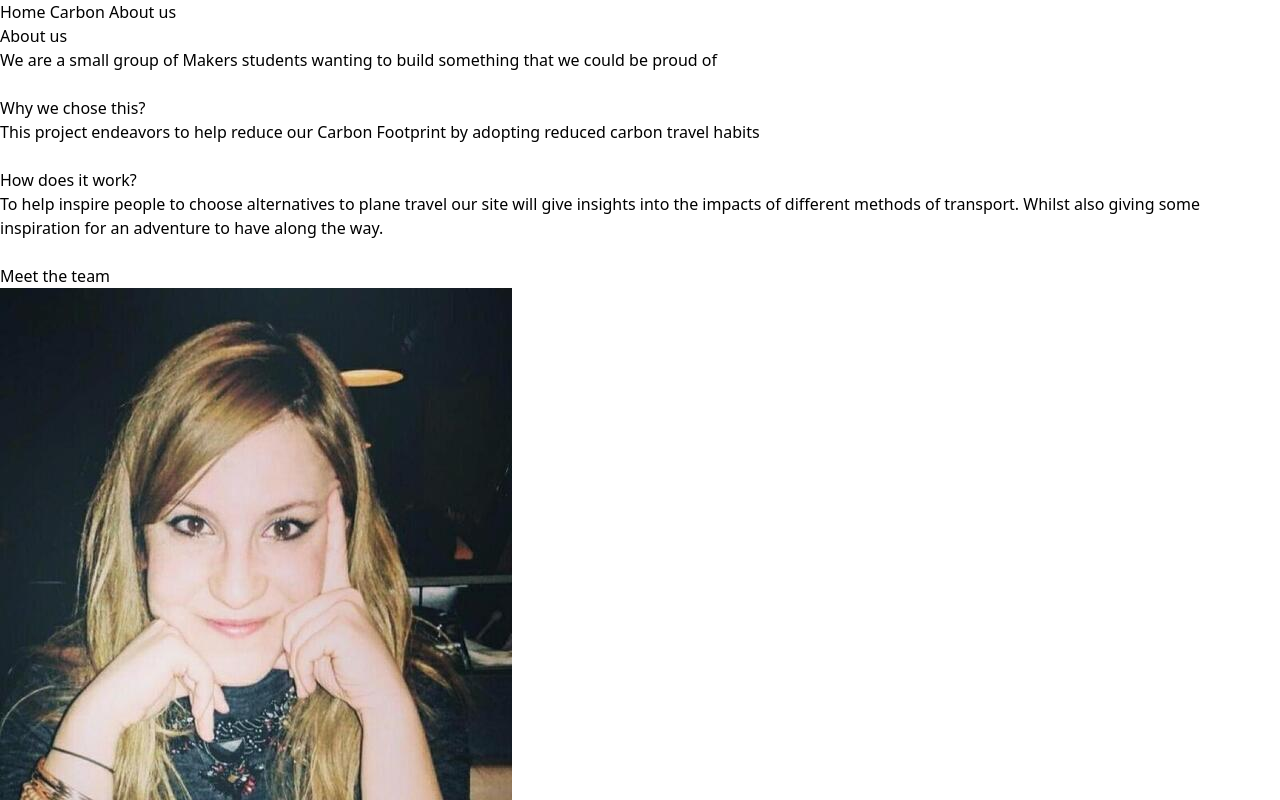
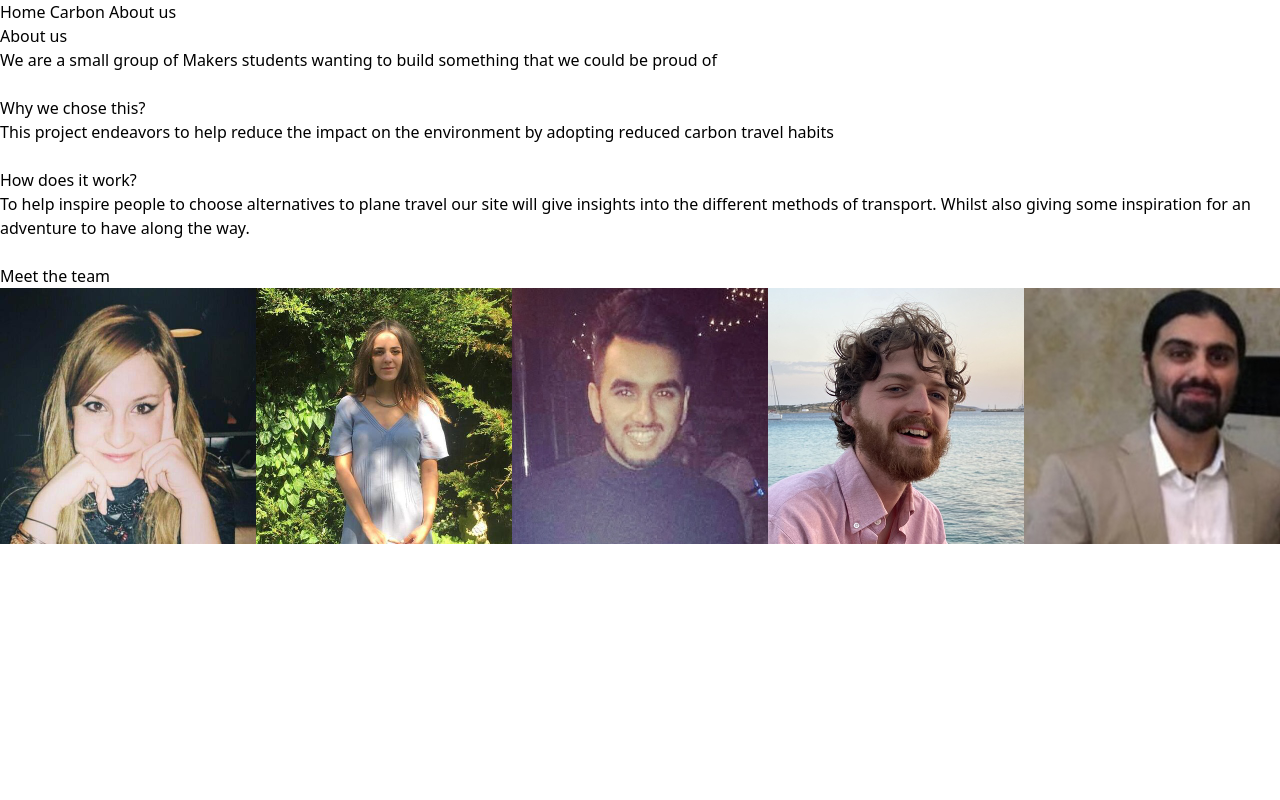
Before and after one commit to Curtis-Turk/Travel-lite, a React (Create React App) app in the folder client/: page /aboutus in a window 1280 px wide. Shown: the top 800 px of the page. Built offline with nearby package versions, Linux system fonts and the light colour scheme.

Commit message:
Resized images

```diff
--- a/client/src/pages/AboutUs.js
+++ b/client/src/pages/AboutUs.js
@@ -14,25 +14,24 @@ function AboutUs() {
       <br></br>
       <h2>Why we chose this?</h2>
       <p>
-        This project endeavors to help reduce our Carbon Footprint by adopting
-        reduced carbon travel habits
+        This project endeavors to help reduce the impact on the environment by
+        adopting reduced carbon travel habits
       </p>
       <br></br>
       <h2>How does it work?</h2>
       <p>
         To help inspire people to choose alternatives to plane travel our site
-        will give insights into the impacts of different methods of transport.
-        Whilst also giving some inspiration for an adventure to have along the
-        way.
+        will give insights into the different methods of transport. Whilst also
+        giving some inspiration for an adventure to have along the way.
       </p>
       <br></br>
       <h2>Meet the team</h2>
-      <div>
-        <img src={eve} alt="Evelina" />
-        <img src={alex} alt="Alexandra" />
-        <img src={brij} alt="Brijesh" />
-        <img src={curt} alt="Curtis" />
-        <img src={syed} alt="Syed" />
+      <div class="container flex">
+        <img class="w-1/5" src={eve} alt="Evelina" />
+        <img class="w-1/5" src={alex} alt="Alexandra" />
+        <img class="w-1/5" src={brij} alt="Brijesh" />
+        <img class="w-1/5" src={curt} alt="Curtis" />
+        <img class="w-1/5" src={syed} alt="Syed" />
       </div>
     </div>
   );
```
